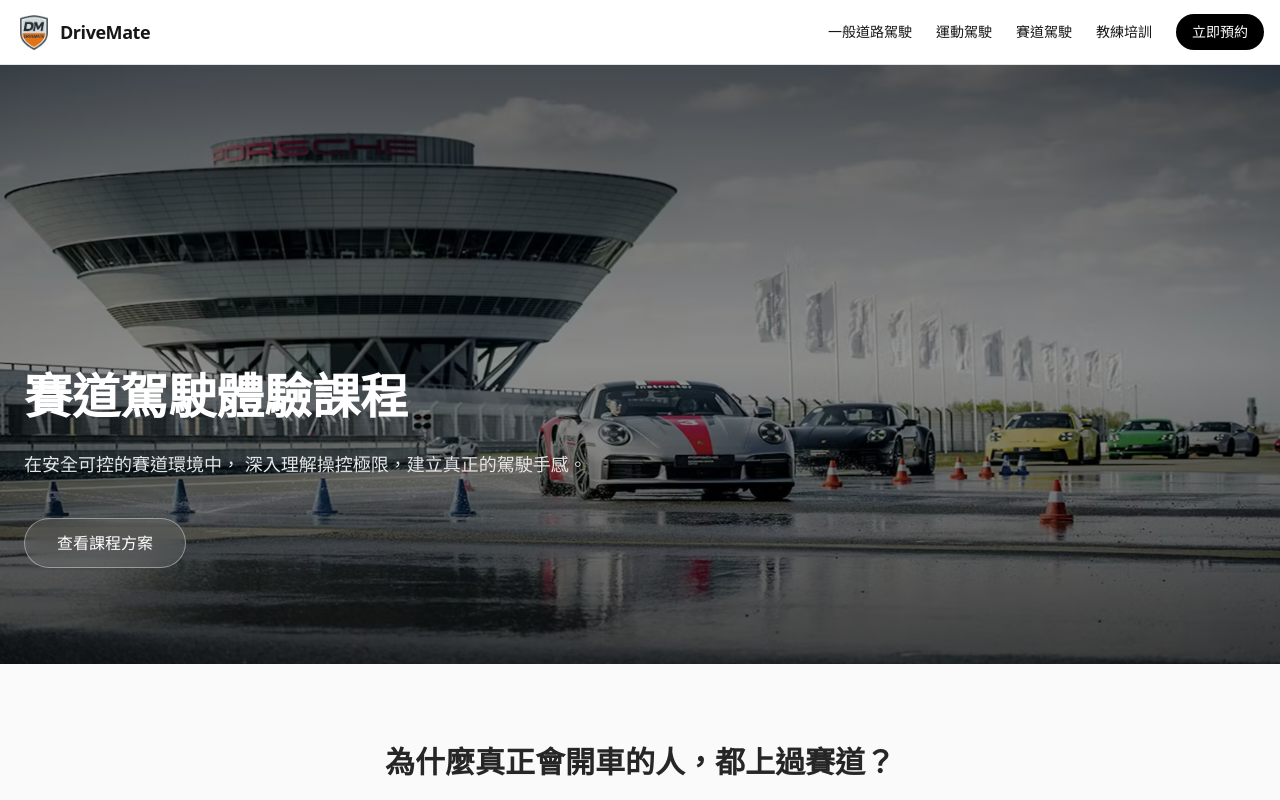
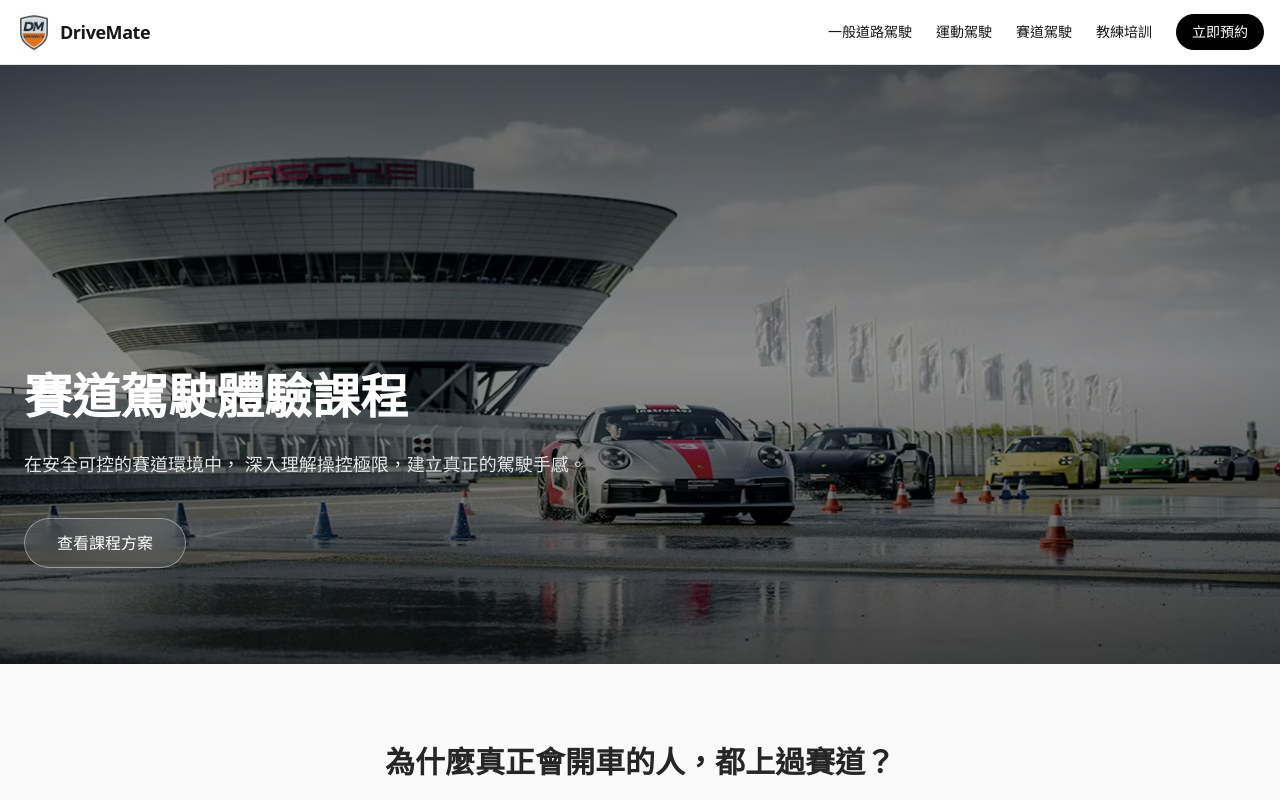
Before and after one commit to laurelke/drivemate-web, a Next.js app: page /courses/track-driving in a window 1280 px wide. Shown: the top 800 px of the page. Built offline with nearby package versions, Linux system fonts and the light colour scheme.

Commit message:
feat: unify course pages layout and design

```diff
--- a/app/courses/road-driving/page.tsx
+++ b/app/courses/road-driving/page.tsx
@@ -15,7 +15,8 @@ export default function RoadDrivingPage() {
     alt="道路駕駛實戰課程"
     fill
     priority
-    className="object-cover object-center md:[object-position:50%_30%]"
+    sizes="(max-width: 768px) 100vw, 1920px"
+          className="object-cover object-center md:[object-position:50%_30%]"
   />
 
   {/* 遮罩 */}
--- a/app/courses/sport-driving/page.tsx
+++ b/app/courses/sport-driving/page.tsx
@@ -14,7 +14,8 @@ export default function SportDrivingPage() {
           alt="運動駕駛技術提升課程"
           fill
           priority
-          className="object-cover object-center md:[object-position:50%_35%]"
+          sizes="(max-width: 768px) 100vw, 1920px"
+          className="object-cover object-center md:[object-position:50%_30%]"
         />
 
         {/* 遮罩 */}
--- a/app/courses/track-driving/page.tsx
+++ b/app/courses/track-driving/page.tsx
@@ -15,7 +15,8 @@ export default function TrackDrivingPage() {
     alt="賽道駕駛體驗課程"
     fill
     priority
-    className="object-cover"
+          sizes="(max-width: 768px) 100vw, 1920px"
+          className="object-cover object-center md:[object-position:50%_30%]"
   />
 
   <div className="absolute inset-0 bg-gradient-to-b from-black/60 via-black/40 to-black/70" />
```
